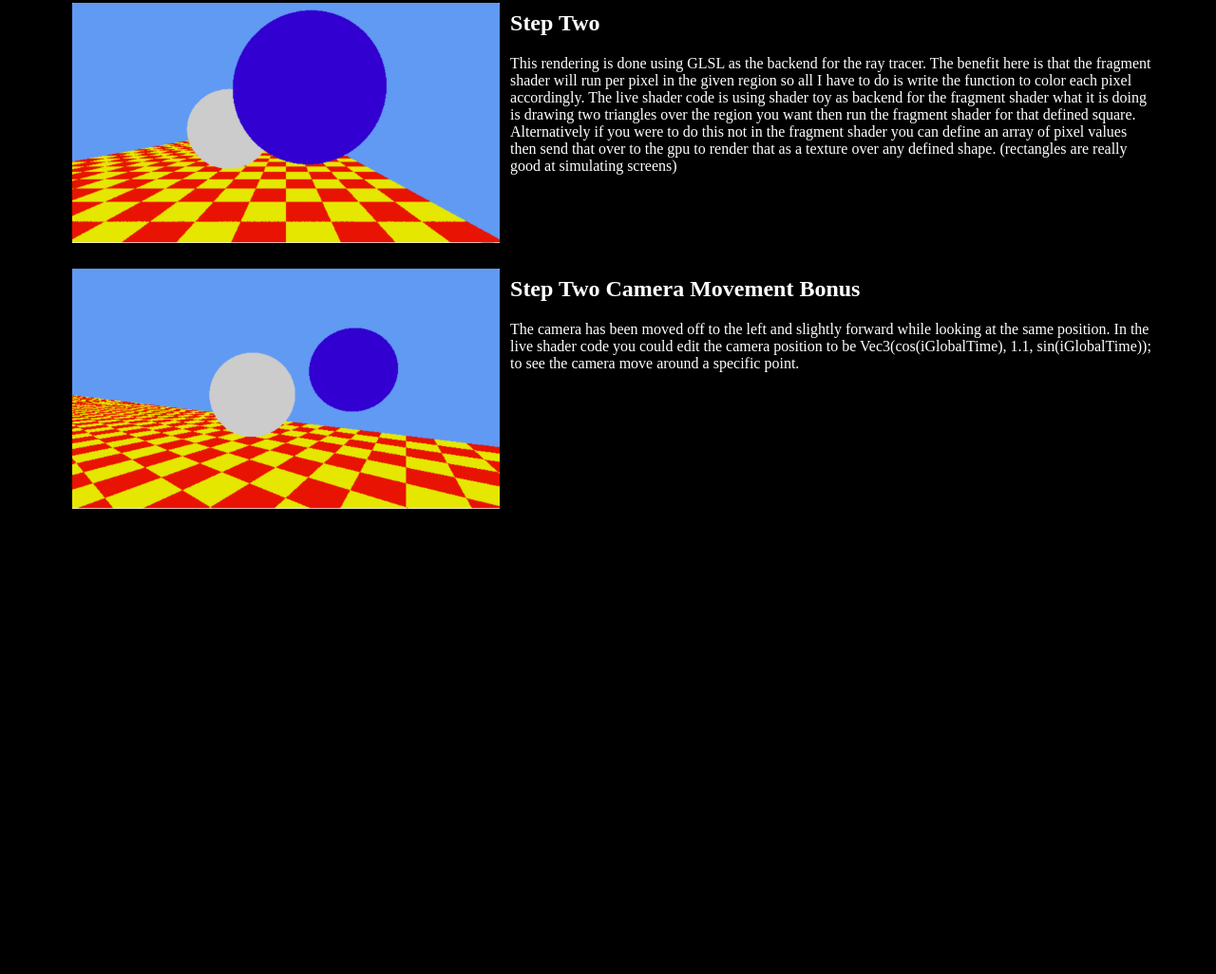
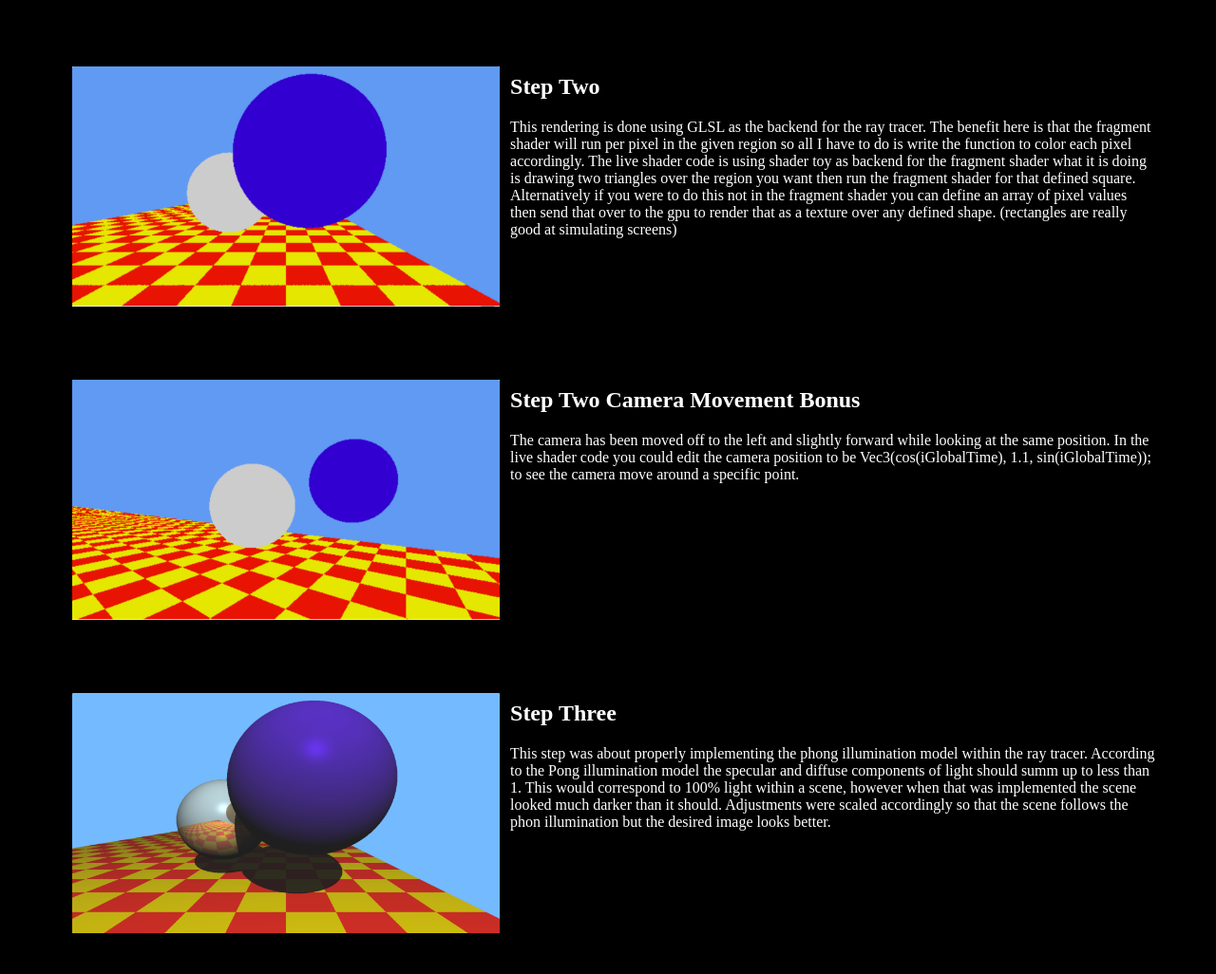
Before and after one commit to EKnapik/myWebsite, a plain HTML site: page simpleRayTracer.html in a window 1280 px wide. Shown: the part 995-2021 px from the top of the page at 95% size. Before the commit the page ends 1561 px from the top, so only its background shows below. Drawn offline with Linux system fonts and the light colour scheme.

Commit message:
Updated for checkpoint 3

```diff
--- a/contentPage.css
+++ b/contentPage.css
@@ -78,6 +78,9 @@ body
 {
 	float: left;
 	width: auto;
+	padding-top: 25px;
+	padding-bottom: 25px;
+
 }
 
 .timelineLeftSide
@@ -170,14 +173,14 @@ a:visited {
 #navBar ul li:hover a
 {
 	color: #fff;
-	font-size: 2vw;
+	font-size: 1.2em;
 }
 
 #navBar ul li a
 {
 	display: block; padding: 15px 40px;
 	color: #000000; text-decoration: none;
-	font-size: 2vw;
+	font-size: 1.2em;
 }
 
 @media(max-width: 900px) {
--- a/simpleRayTracer.html
+++ b/simpleRayTracer.html
@@ -78,6 +78,20 @@
 				</div>
 			</div>
             <!-------------------->
+            <div class="timelineEntry">
+				<div class="timelineLeftSide">
+                   <img src="checkpoint3.png" style="width:450px; height:253px">
+				</div>
+				<div class="timelineRightSide">
+                    <h2>Step Three</h2>
+					This step was about properly implementing the phong illumination model within the ray tracer. According to the
+					Pong illumination model the specular and diffuse components of light should summ up to less than 1. This would
+					correspond to 100% light within a scene, however when that was implemented the scene looked much darker than it
+					should. Adjustments were scaled accordingly so that the scene follows the phon illumination but the desired image
+					looks better.
+				</div>
+			</div>
+            <!-------------------->
 
         <!-------------------------------------------->
 		</div>
```
Also changed, not shown: about.html (+3 -2 lines), projects.html (+1 -1 lines), checkpoint3.png (added), 1 other file.
